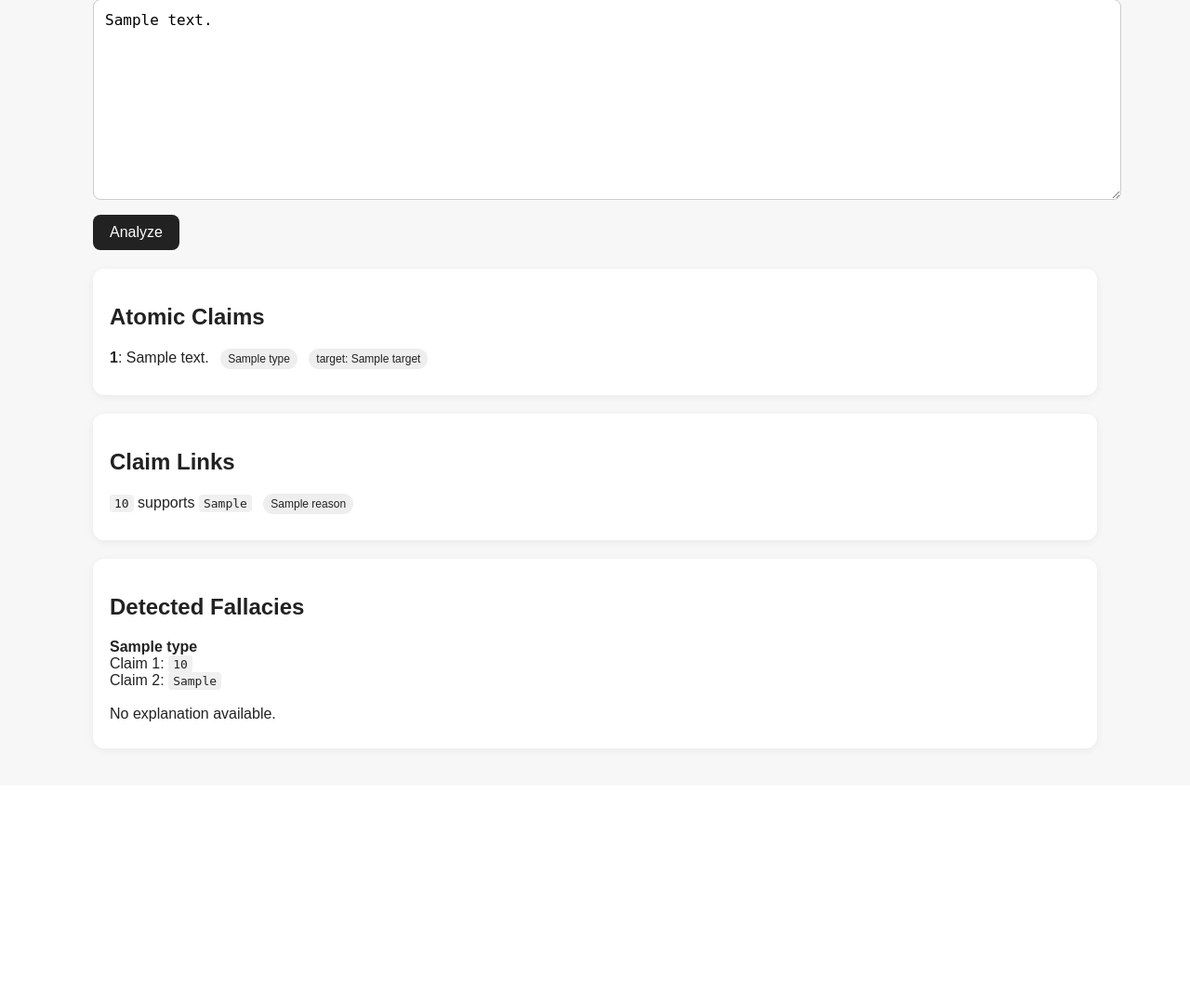
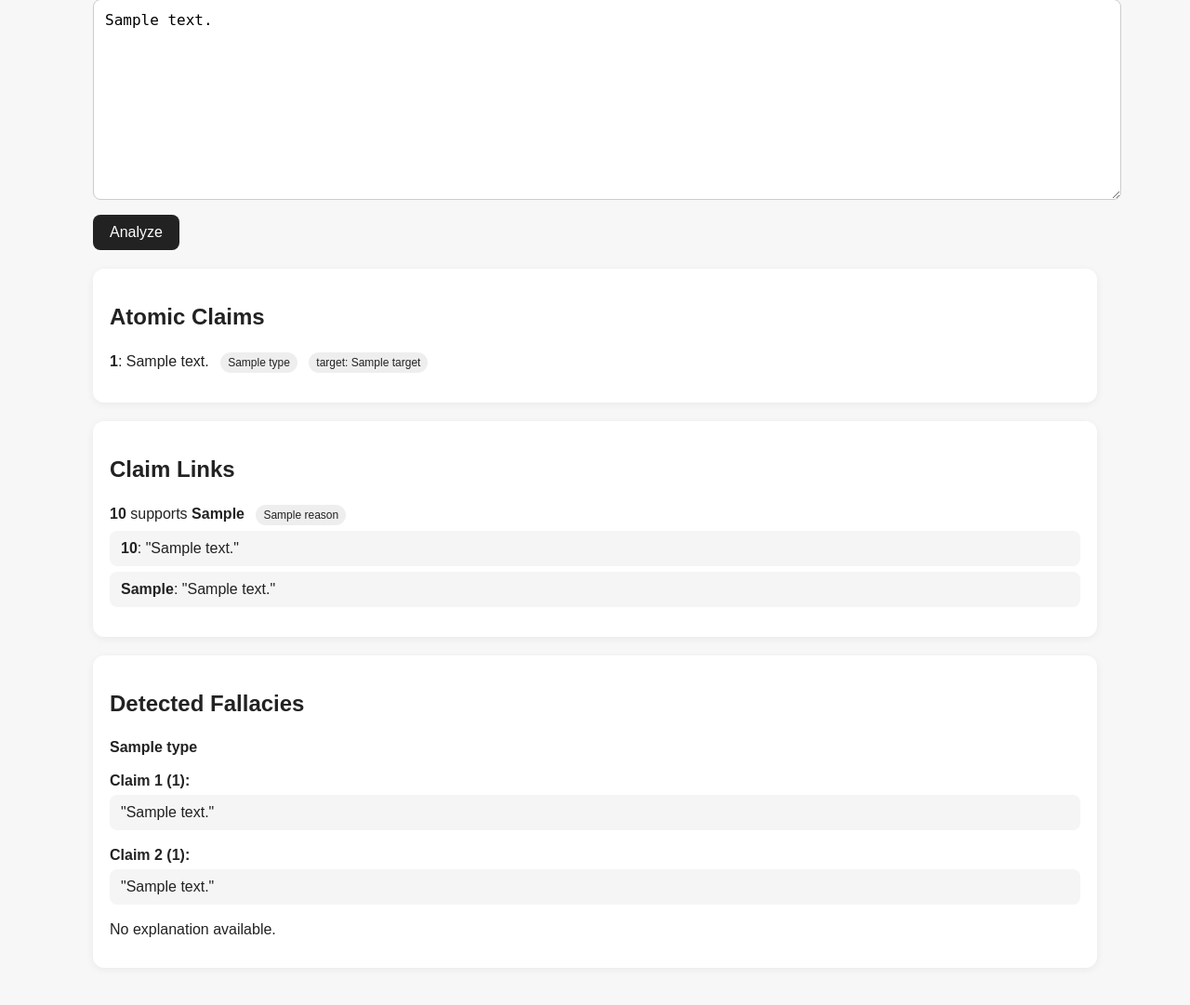
Before and after one commit to cristidinuta/political-speech-logic-checker, a Flask app: template templates/index.html in a window 1280 px wide. Shown: the part 128-1209 px from the top of the page at 93% size. Before the commit the page ends 937 px from the top, so only its background shows below. Run offline with Flask 3, Linux system fonts and the light colour scheme; the template is opened without the code that fills it: most values are stand-ins (such as "Sample title", 1, 10 or a date in 2020).

Commit message:
Add files via upload

```diff
--- a/app.py
+++ b/app.py
@@ -15,16 +15,10 @@ app = Flask(__name__)
 
 
 def _prolog_path(path: Path) -> str:
-    """Return a Prolog-friendly absolute path string."""
     return path.resolve().as_posix()
 
 
 def run_prolog_analysis(facts_text: str):
-    """Load generated facts + rules and return claims, support links, fallacies, and explanations.
-
-    A temporary facts file is used per request so the app is safe to run on Render
-    without requests overwriting a shared speech_facts.pl file.
-    """
     with tempfile.NamedTemporaryFile(
         mode="w",
         suffix=".pl",
@@ -42,22 +36,28 @@ def run_prolog_analysis(facts_text: str):
         prolog.consult(_prolog_path(temp_facts_path))
 
         claims = []
+        claim_lookup = {}
         for result in prolog.query("claim(ID), text(ID, Text), type(ID, Type), target(ID, Target)"):
-            claims.append(
-                {
-                    "id": str(result["ID"]),
-                    "text": str(result["Text"]),
-                    "type": str(result["Type"]),
-                    "target": str(result["Target"]),
-                }
-            )
+            cid = str(result["ID"])
+            row = {
+                "id": cid,
+                "text": str(result["Text"]),
+                "type": str(result["Type"]),
+                "target": str(result["Target"]),
+            }
+            claims.append(row)
+            claim_lookup[cid] = row["text"]
 
         supports = []
         for result in prolog.query("supports(C1, C2, Reason)"):
+            c1 = str(result["C1"])
+            c2 = str(result["C2"])
             supports.append(
                 {
-                    "claim1": str(result["C1"]),
-                    "claim2": str(result["C2"]),
+                    "claim1": c1,
+                    "claim2": c2,
+                    "claim1_text": claim_lookup.get(c1, c1),
+                    "claim2_text": claim_lookup.get(c2, c2),
                     "reason": str(result["Reason"]),
                 }
             )
@@ -69,13 +69,29 @@ def run_prolog_analysis(facts_text: str):
             row = (str(result["Type"]), str(result["C1"]), str(result["C2"]))
             if row not in seen:
                 seen.add(row)
-                fallacies.append({"type": row[0], "claim1": row[1], "claim2": row[2]})
+                fallacies.append(
+                    {
+                        "type": row[0],
+                        "claim1_id": row[1],
+                        "claim2_id": row[2],
+                        "claim1_text": claim_lookup.get(row[1], row[1]),
+                        "claim2_text": claim_lookup.get(row[2], row[2]),
+                    }
+                )
 
         for result in prolog.query("fallacy(Type, C1)"):
             row = (str(result["Type"]), str(result["C1"]), None)
             if row not in seen:
                 seen.add(row)
-                fallacies.append({"type": row[0], "claim1": row[1], "claim2": None})
+                fallacies.append(
+                    {
+                        "type": row[0],
+                        "claim1_id": row[1],
+                        "claim2_id": None,
+                        "claim1_text": claim_lookup.get(row[1], row[1]),
+                        "claim2_text": None,
+                    }
+                )
 
         explanations = {}
         for result in prolog.query("explanation(Type, Message)"):
@@ -87,6 +103,11 @@ def run_prolog_analysis(facts_text: str):
             temp_facts_path.unlink(missing_ok=True)
         except OSError:
             pass
+
+
+@app.route("/health")
+def health():
+    return {"status": "ok"}, 200
 
 
 @app.route("/", methods=["GET", "POST"])
--- a/templates/index.html
+++ b/templates/index.html
@@ -10,10 +10,11 @@
         textarea { width: 100%; min-height: 190px; padding: 12px; font-size: 16px; border: 1px solid #ccc; border-radius: 8px; resize: vertical; }
         button { margin-top: 12px; padding: 10px 18px; font-size: 16px; border: none; border-radius: 8px; cursor: pointer; background: #222; color: white; }
         .card { background: white; border-radius: 12px; padding: 18px; margin-top: 20px; box-shadow: 0 2px 8px rgba(0,0,0,0.06); }
-        .row { padding: 10px 0; border-bottom: 1px solid #eee; }
+        .row { padding: 14px 0; border-bottom: 1px solid #eee; }
         .row:last-child { border-bottom: none; }
         .tag { display: inline-block; padding: 4px 8px; margin-left: 8px; border-radius: 999px; font-size: 12px; background: #eee; }
         .empty { color: #666; font-style: italic; }
+        .claim-quote { margin-top: 6px; padding: 10px 12px; background: #f5f5f5; border-radius: 8px; }
         code { background: #f0f0f0; padding: 2px 5px; border-radius: 4px; }
     </style>
 </head>
@@ -45,8 +46,10 @@
         <h2>Claim Links</h2>
         {% for link in supports %}
             <div class="row">
-                <code>{{ link.claim1 }}</code> supports <code>{{ link.claim2 }}</code>
+                <strong>{{ link.claim1 }}</strong> supports <strong>{{ link.claim2 }}</strong>
                 <span class="tag">{{ link.reason }}</span>
+                <div class="claim-quote"><strong>{{ link.claim1 }}</strong>: "{{ link.claim1_text }}"</div>
+                <div class="claim-quote"><strong>{{ link.claim2 }}</strong>: "{{ link.claim2_text }}"</div>
             </div>
         {% endfor %}
     </div>
@@ -57,10 +60,16 @@
         <h2>Detected Fallacies</h2>
         {% for item in fallacies %}
             <div class="row">
-                <strong>{{ item.type }}</strong><br>
-                Claim 1: <code>{{ item.claim1 }}</code>
-                {% if item.claim2 %}<br>Claim 2: <code>{{ item.claim2 }}</code>{% endif %}
-                <br><br>{{ explanations.get(item.type, 'No explanation available.') }}
+                <strong>{{ item.type }}</strong><br><br>
+                <strong>Claim 1{% if item.claim1_id %} ({{ item.claim1_id }}){% endif %}:</strong>
+                <div class="claim-quote">"{{ item.claim1_text }}"</div>
+                {% if item.claim2_text %}
+                    <br>
+                    <strong>Claim 2{% if item.claim2_id %} ({{ item.claim2_id }}){% endif %}:</strong>
+                    <div class="claim-quote">"{{ item.claim2_text }}"</div>
+                {% endif %}
+                <br>
+                {{ explanations.get(item.type, 'No explanation available.') }}
             </div>
         {% endfor %}
     </div>
```
Also changed, not shown: README.md.
